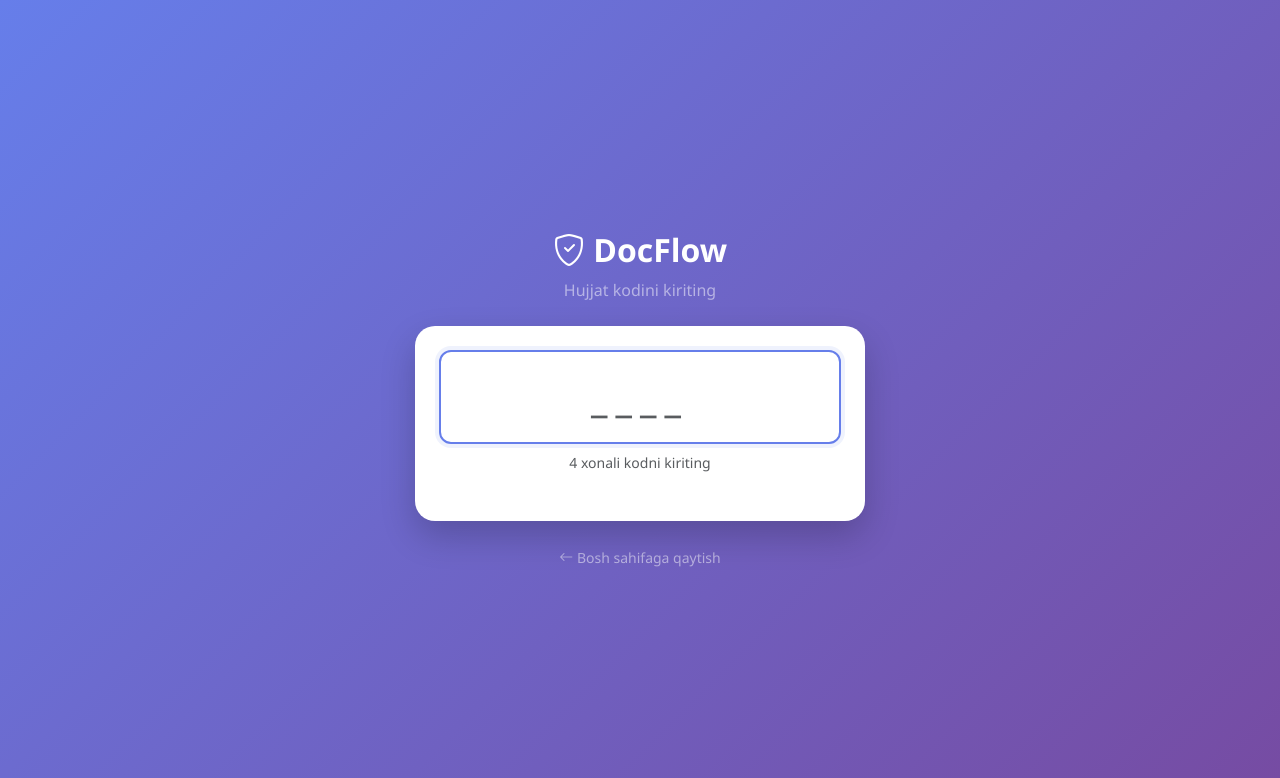
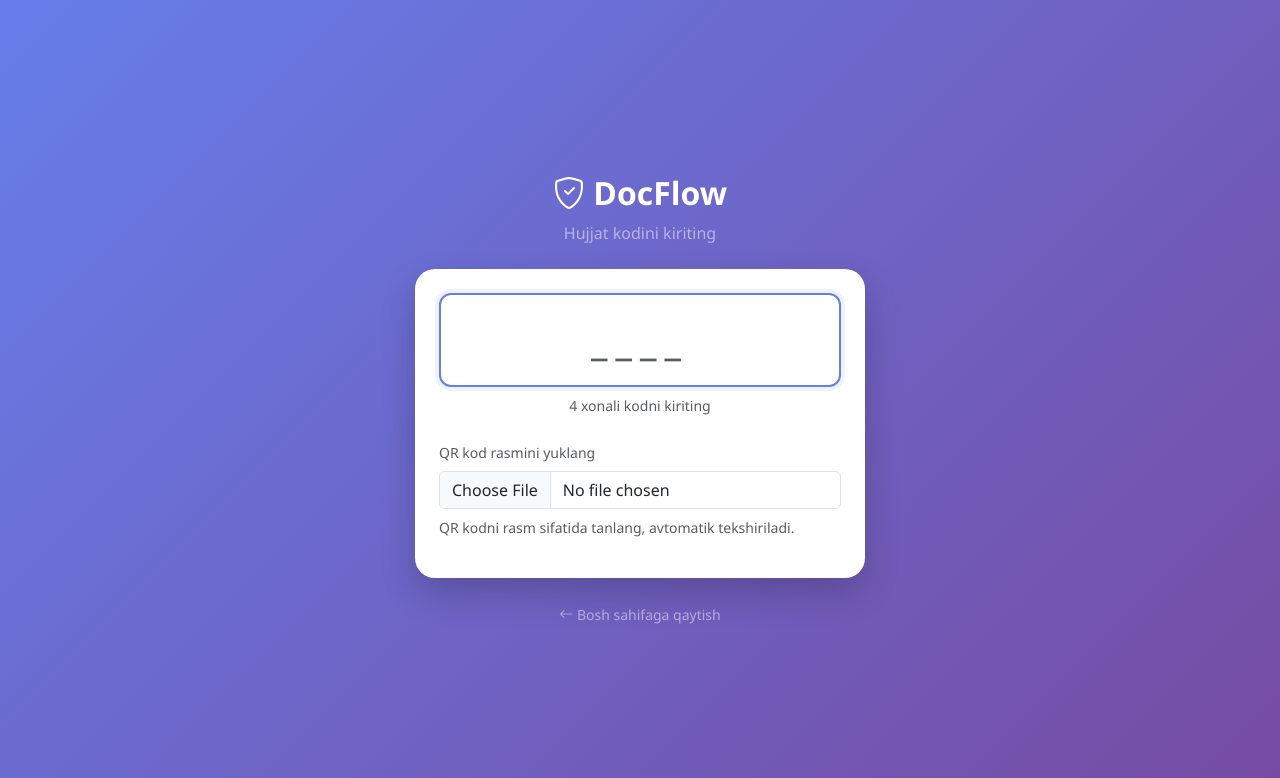
Before and after one commit to Alkimyo/hujjataylanish, a Django app: page /verify/ in a window 1280 px wide. Shown: the top 778 px of the page. Run offline with Django 5.2, Linux system fonts and the light colour scheme; data comes from the database, SQL or seed files in the repository; some libraries are stand-ins or nearby versions.

Commit message:
tasdiqlash

```diff
--- a/templates/documents/verify.html
+++ b/templates/documents/verify.html
@@ -60,12 +60,22 @@
                             4 xonali kodni kiriting
                         </div>
                     </div>
+
+                    <div class="mb-3">
+                        <label class="form-label text-muted small">QR kod rasmini yuklang</label>
+                        <input type="file" name="qr_image" id="qrInput" class="form-control" accept="image/*">
+                        <div class="text-muted small mt-2">
+                            QR kodni rasm sifatida tanlang, avtomatik tekshiriladi.
+                        </div>
+                    </div>
                 </form>
 
                 <div id="statusText" class="text-center text-primary fw-bold" style="display: none;">
                     <div class="spinner-border spinner-border-sm me-2"></div>
                     Qidirilmoqda...
                 </div>
+
+                <div id="qrError" class="text-center text-danger small mt-3" style="display: none;"></div>
             </div>
 
             <div class="text-center mt-4">
@@ -76,11 +86,15 @@
         </div>
     </div>
 
+    <script src="https://cdn.jsdelivr.net/npm/jsqr@1.4.0/dist/jsQR.js"></script>
     <script>
         document.addEventListener('DOMContentLoaded', function() {
             const input = document.getElementById('codeInput');
             const form = document.getElementById('verifyForm');
             const statusText = document.getElementById('statusText');
+            const qrInput = document.getElementById('qrInput');
+            const qrError = document.getElementById('qrError');
+            const qrCanvas = document.createElement('canvas');
 
             if (input) {
                 input.focus(); // Avtomatik fokus
@@ -110,6 +124,69 @@
                     }
                 });
             }
+
+            function showQrError(message) {
+                if (!qrError) return;
+                qrError.textContent = message;
+                qrError.style.display = 'block';
+            }
+
+            function clearQrError() {
+                if (!qrError) return;
+                qrError.textContent = '';
+                qrError.style.display = 'none';
+            }
+
+            function handleQrData(data) {
+                const uuidMatch = data.match(/\/verify\/([a-f0-9-]{36})/i);
+                if (uuidMatch) {
+                    window.location.href = `/verify/${uuidMatch[1]}/`;
+                    return;
+                }
+                const codeMatch = data.trim().toUpperCase().match(/^[A-Z0-9]{4}$/);
+                if (codeMatch) {
+                    input.value = codeMatch[0];
+                    input.dispatchEvent(new Event('input'));
+                    return;
+                }
+                showQrError('QR kod formati noto‘g‘ri yoki tanilmadi.');
+            }
+
+            if (qrInput) {
+                qrInput.addEventListener('change', (event) => {
+                    clearQrError();
+                    const file = event.target.files && event.target.files[0];
+                    if (!file) {
+                        return;
+                    }
+                    if (!file.type.startsWith('image/')) {
+                        showQrError('Faqat rasm faylini tanlang.');
+                        return;
+                    }
+
+                    const reader = new FileReader();
+                    reader.onload = () => {
+                        const img = new Image();
+                        img.onload = () => {
+                            qrCanvas.width = img.width;
+                            qrCanvas.height = img.height;
+                            const ctx = qrCanvas.getContext('2d');
+                            ctx.drawImage(img, 0, 0);
+                            const imageData = ctx.getImageData(0, 0, qrCanvas.width, qrCanvas.height);
+                            const code = window.jsQR(imageData.data, qrCanvas.width, qrCanvas.height);
+                            if (code && code.data) {
+                                handleQrData(code.data);
+                            } else {
+                                showQrError('QR kod topilmadi. Aniqroq rasm yuklang.');
+                            }
+                        };
+                        img.onerror = () => showQrError('Rasmni o‘qib bo‘lmadi.');
+                        img.src = reader.result;
+                    };
+                    reader.onerror = () => showQrError('Faylni o‘qib bo‘lmadi.');
+                    reader.readAsDataURL(file);
+                });
+            }
         });
     </script>
 </body>
```
